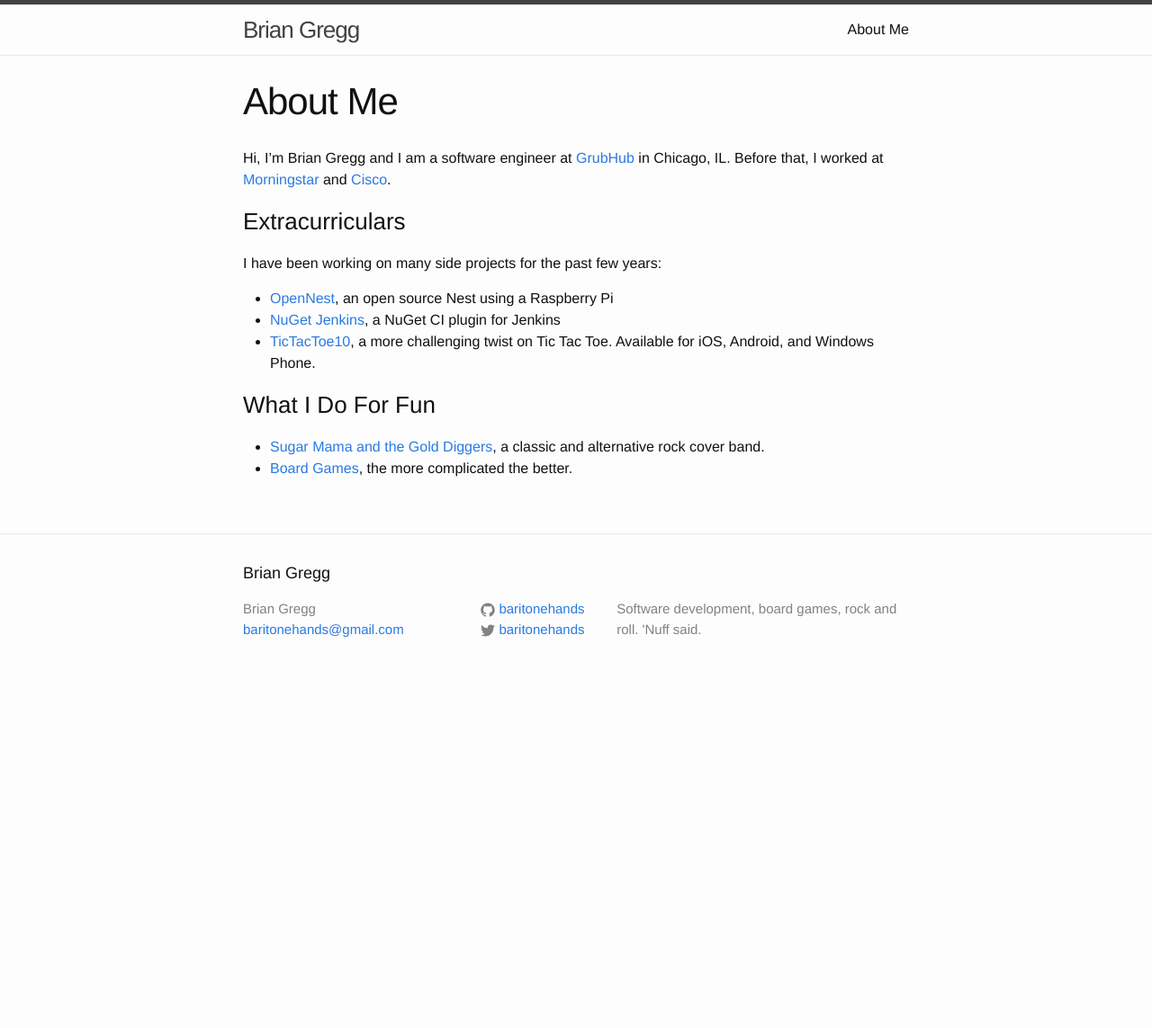
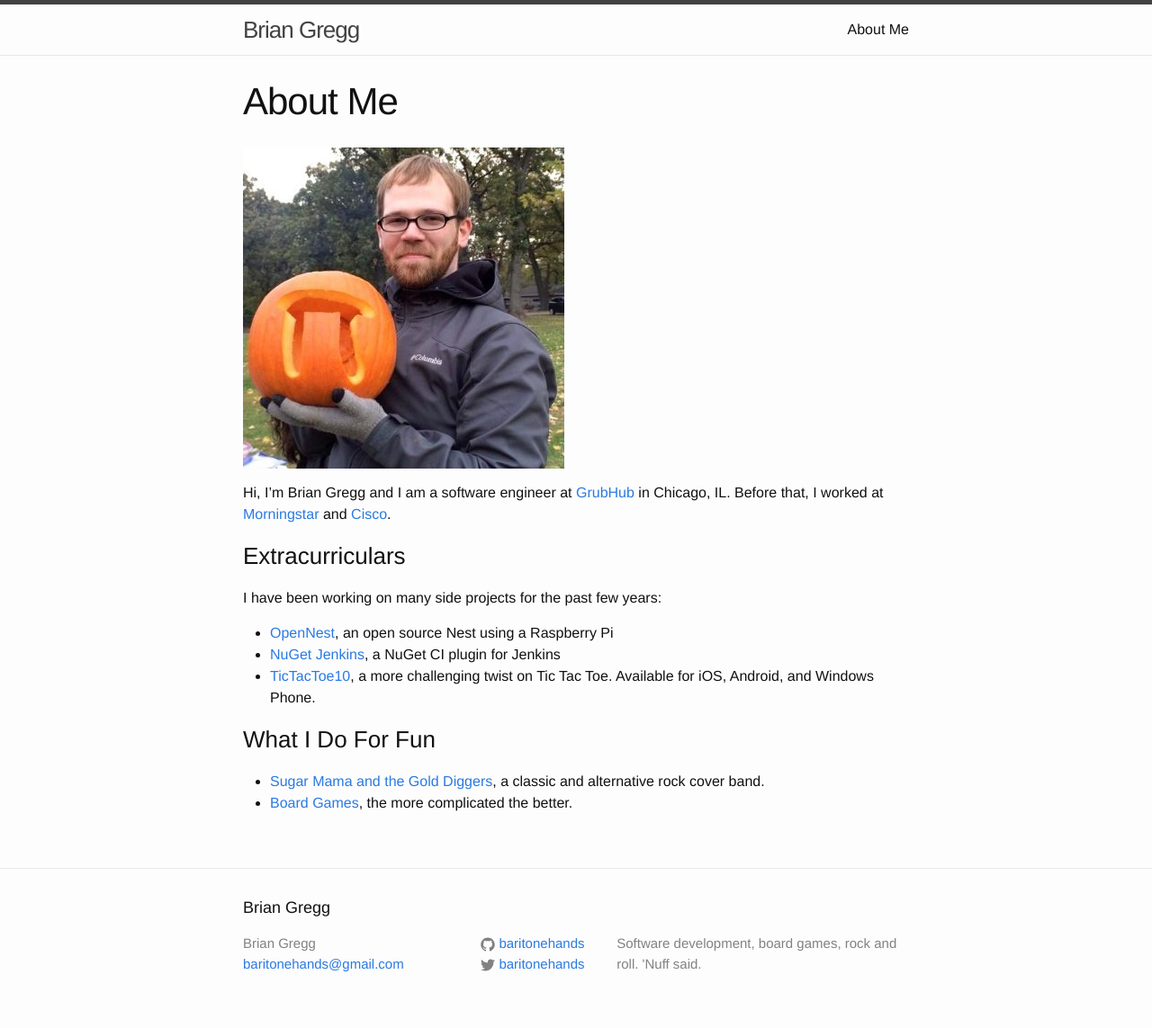
Before and after one commit to baritonehands/baritonehands.github.io, a Jekyll site: the page built from about.md, in a window 1280 px wide. Shown: the whole page at 90% size. Built offline with Jekyll 4.4.1, drawn with Linux system fonts in a browser that asks for light colours; before the commit the page ends 900 px from its top, so only the background shows below that.

Commit message:
Added photo to about page.

```diff
--- a/about.md
+++ b/about.md
@@ -3,6 +3,8 @@ layout: page
 title: About Me
 permalink: /about/
 ---
+
+![Me](/assets/PumpkinPi.jpg)
 
 Hi, I'm Brian Gregg and I am a software engineer at [GrubHub](https://www.grubhub.com) in Chicago, IL. Before that, I worked at [Morningstar](http://www.morningstar.com) and [Cisco](http://www.cisco.com).
 
```
Also changed, not shown: assets/PumpkinPi.jpg (added).
